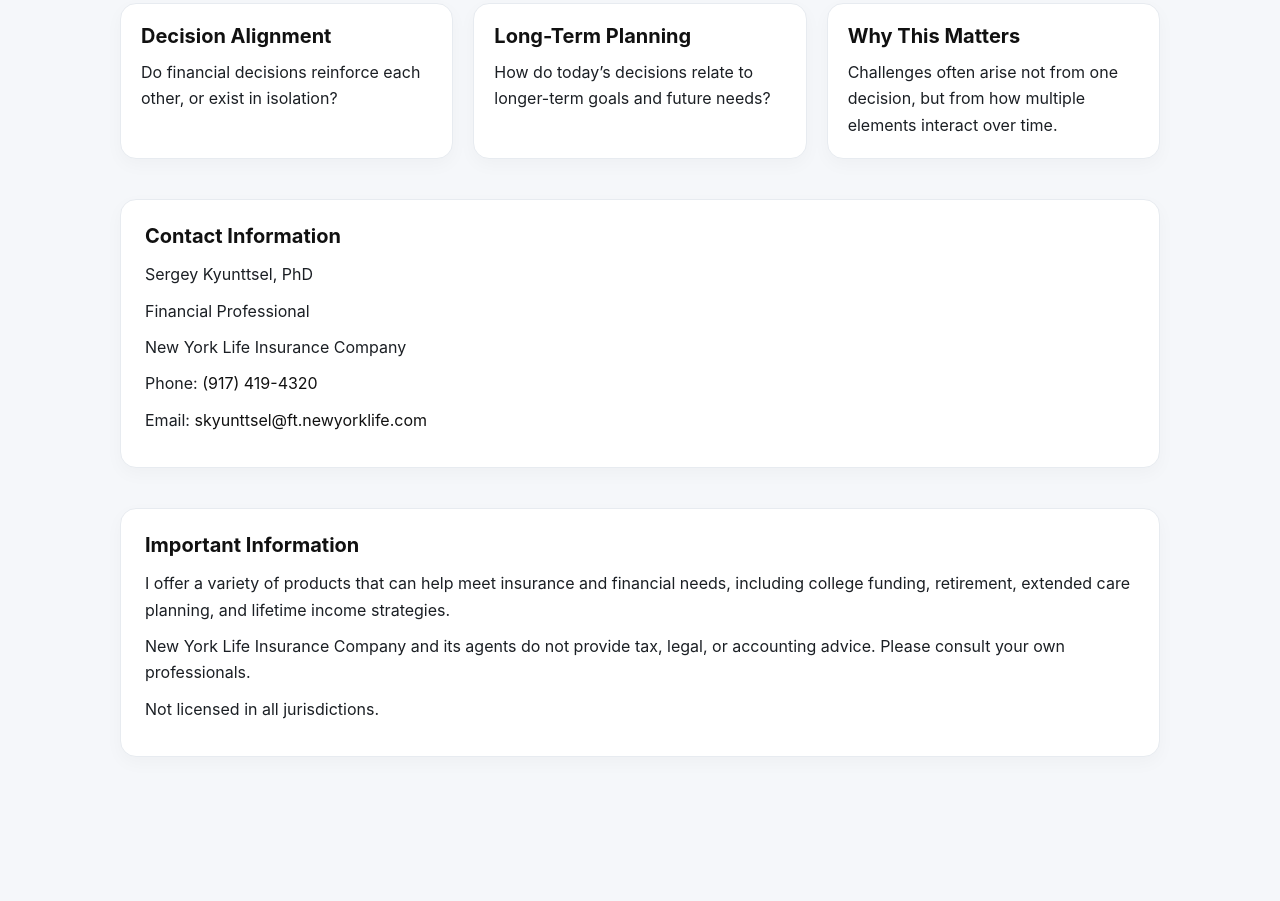
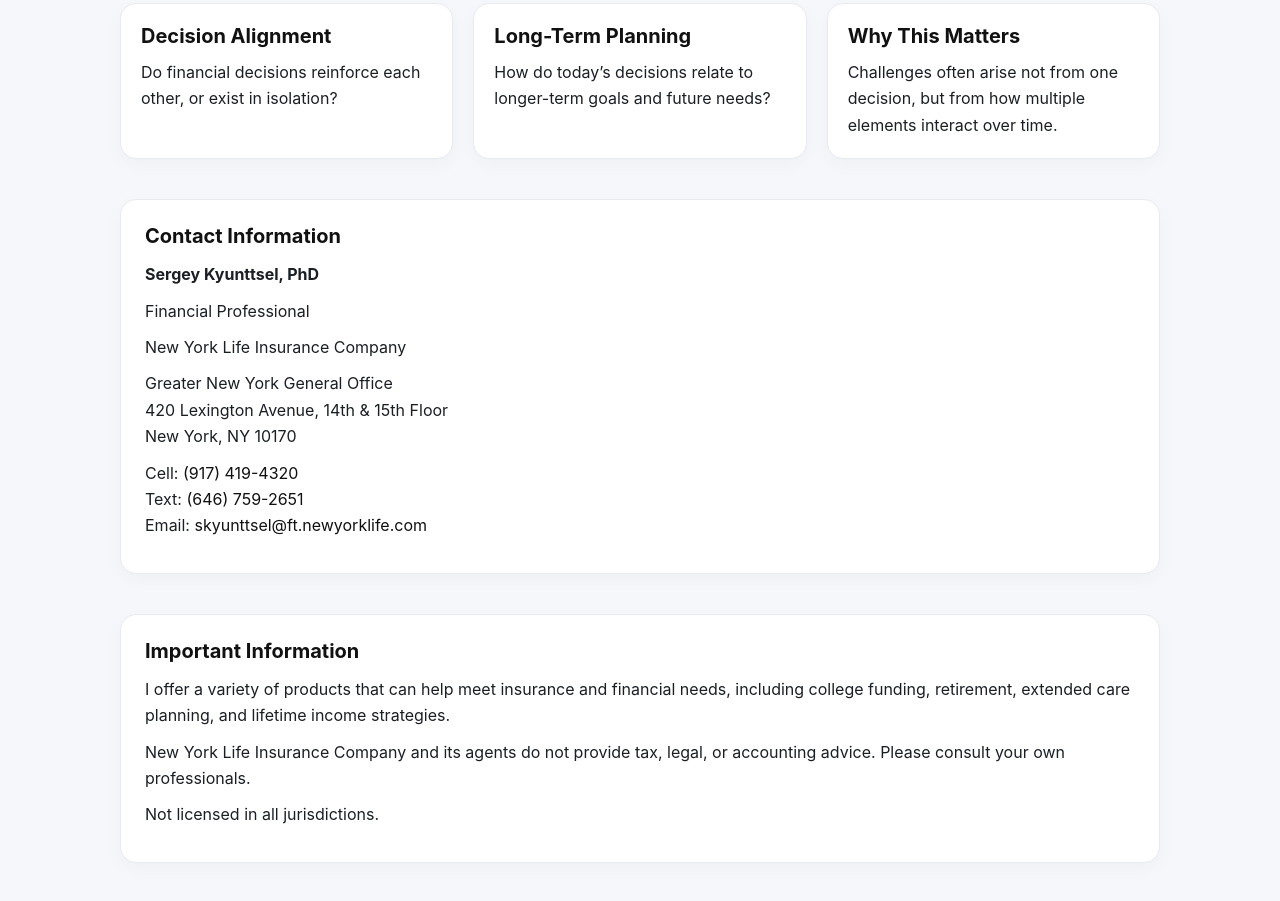
Before and after one commit to skuntsel/drsergey, a plain HTML site: page index.html in a window 1280 px wide. Shown: the part 1111-2012 px from the top of the page. Before the commit the page ends 1988 px from the top, so only its background shows below. Drawn offline with Linux system fonts and the light colour scheme.

Commit message:
Update index.html

```diff
--- a/index.html
+++ b/index.html
@@ -326,14 +326,23 @@
       </div>
     </section>
 
-    <section class="contact">
-      <h3>Contact Information</h3>
-      <p>Sergey Kyunttsel, PhD</p>
-      <p>Financial Professional</p>
-      <p>New York Life Insurance Company</p>
-      <p>Phone: <a href="tel:+19174194320">(917) 419-4320</a></p>
-      <p>Email: <a href="mailto:skyunttsel@ft.newyorklife.com">skyunttsel@ft.newyorklife.com</a></p>
-    </section>
+<section class="contact">
+  <h3>Contact Information</h3>
+
+  <p><strong>Sergey Kyunttsel, PhD</strong></p>
+  <p>Financial Professional</p>
+  <p>New York Life Insurance Company</p>
+
+  <p>Greater New York General Office<br>
+  420 Lexington Avenue, 14th & 15th Floor<br>
+  New York, NY 10170</p>
+
+  <p>
+    Cell: <a href="tel:+19174194320">(917) 419-4320</a><br>
+    Text: <a href="tel:+16467592651">(646) 759-2651</a><br>
+    Email: <a href="mailto:skyunttsel@ft.newyorklife.com">skyunttsel@ft.newyorklife.com</a>
+  </p>
+</section>
 
     <section class="disclosures">
       <h3>Important Information</h3>
```
